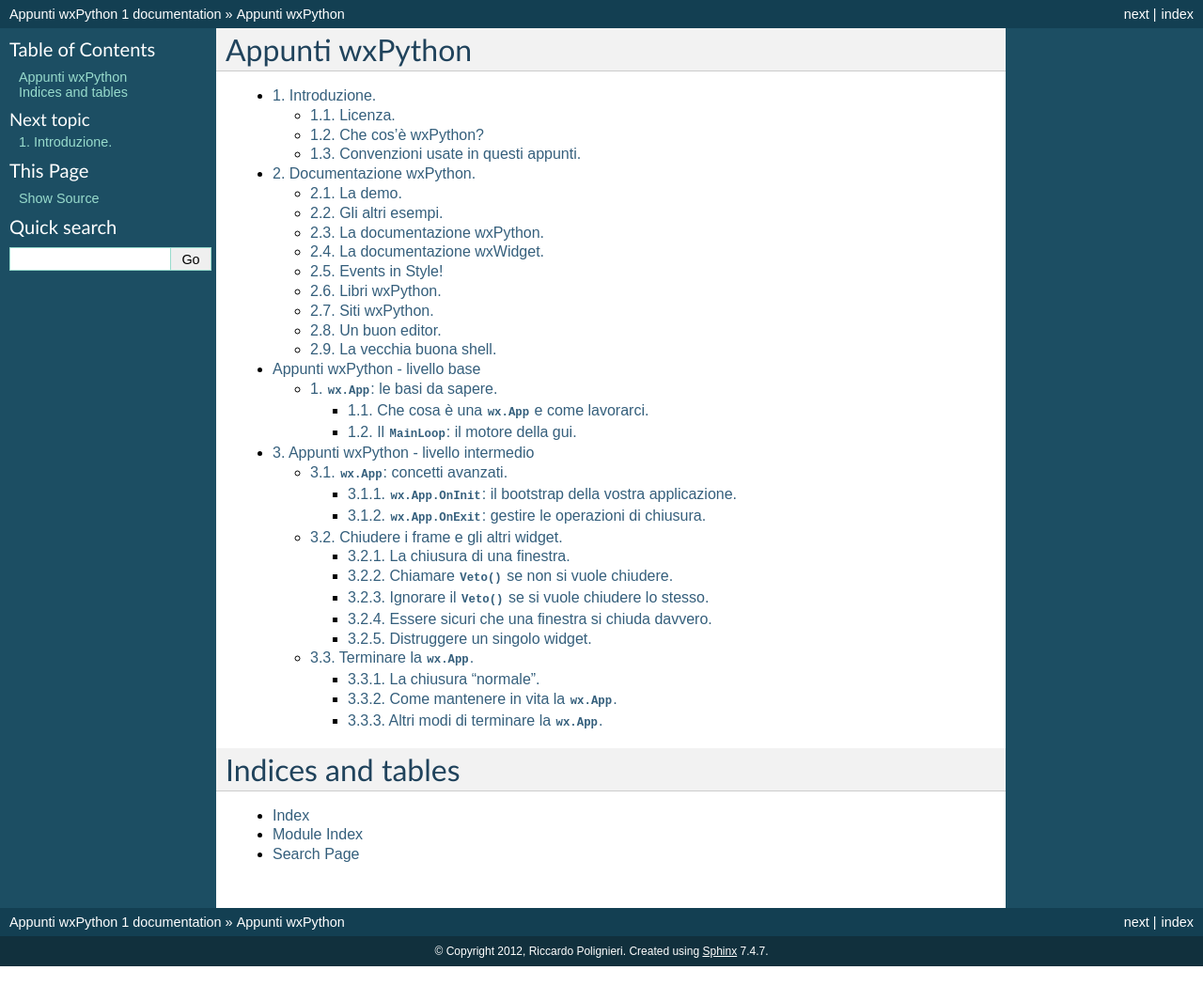
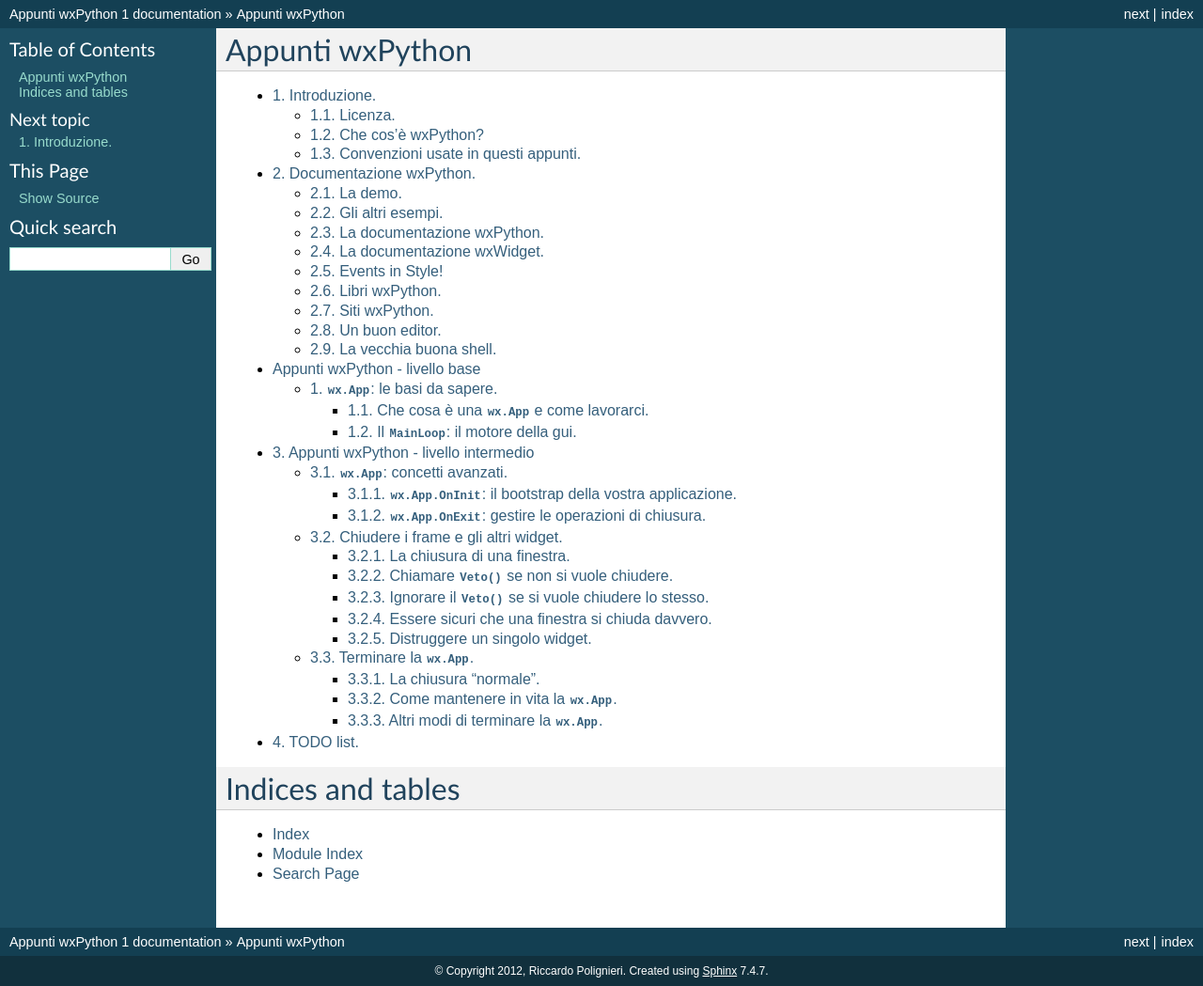
Before and after one commit to ricpol/wxnote, a Sphinx documentation site: the page built from source/index.rst, in a window 1280 px wide. Shown: the whole page at 94% size. Built offline with Sphinx 7.4.7, drawn with Linux system fonts in a browser that asks for light colours; before the commit the page ends 1028 px from its top, so only the background shows below that.

Commit message:
added todolist

```diff
--- a/source/conf.py
+++ b/source/conf.py
@@ -86,6 +86,8 @@
 # A list of ignored prefixes for module index sorting.
 #modindex_common_prefix = []
 
+# todo list produces output:
+todo_include_todos = True
 
 # -- Options for HTML output ---------------------------------------------------
 
--- a/source/index.rst
+++ b/source/index.rst
@@ -14,6 +14,7 @@
    documentarsi
    base_index
    intermedio_index
+   todolist
 
 Indices and tables
 ==================
--- /dev/null
+++ b/source/todolist.rst
@@ -0,0 +1,4 @@
+TODO list.
+==========
+
+.. todolist::
```
